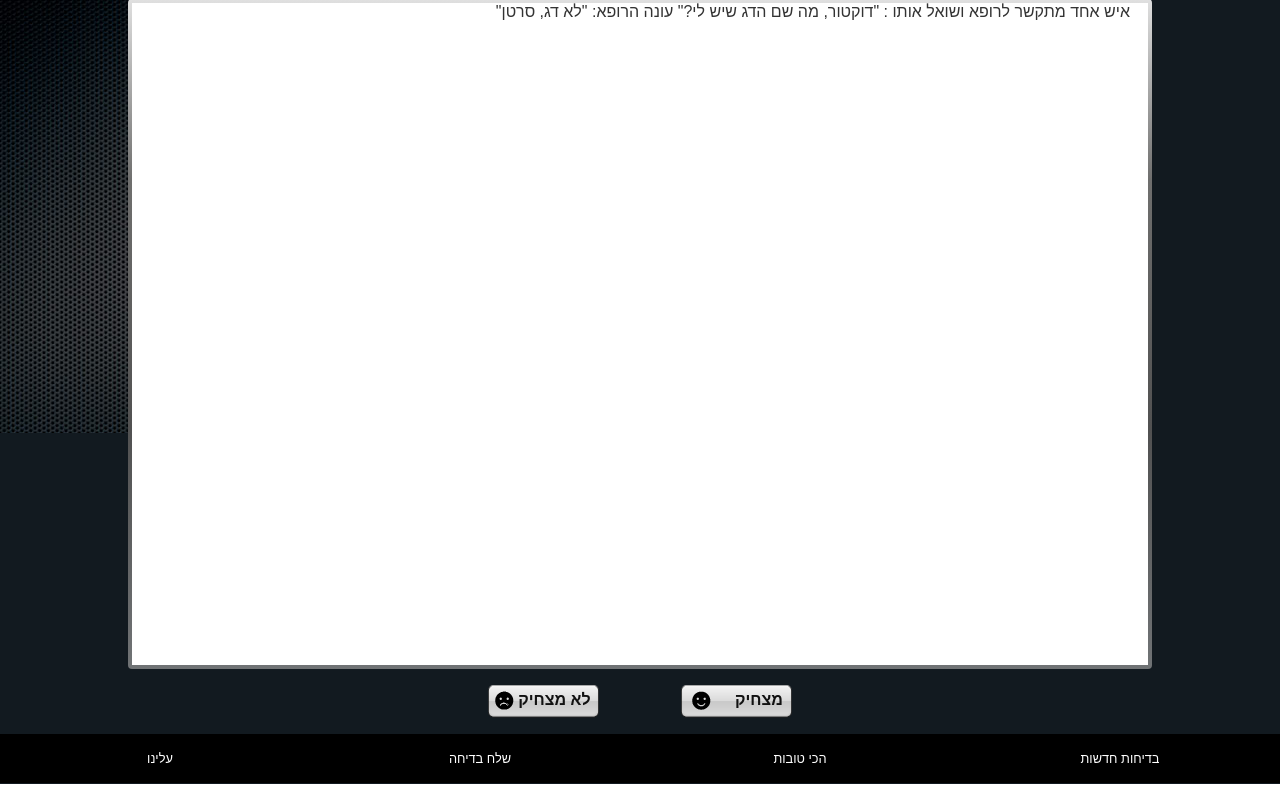
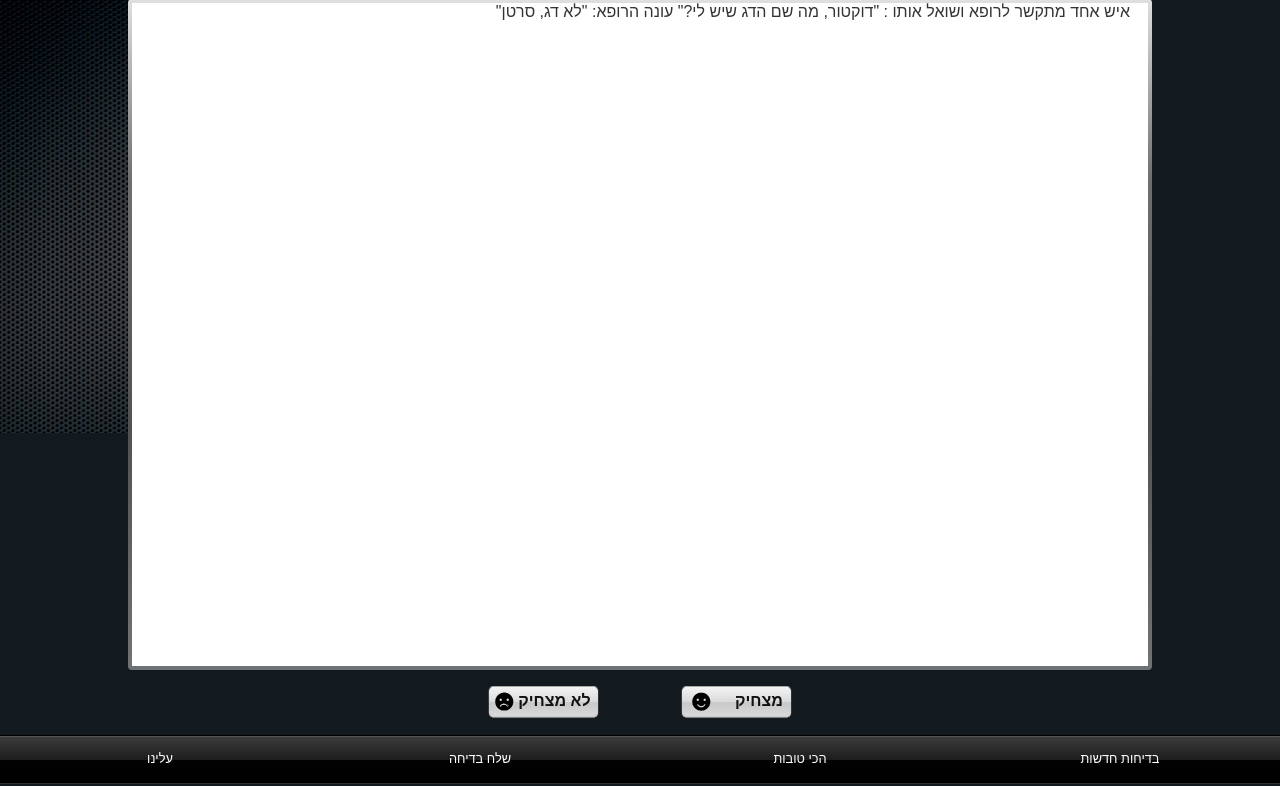
Before and after one commit to RonnyO/Really-Good-Jokes, a PHP site: page /index.html in a window 1280 px wide. Shown: the part 16-802 px from the top of the page. Run offline with PHP 8.4, Linux system fonts and the light colour scheme.

Commit message:
Bottom bar gradient

```diff
--- a/public_html/app.css
+++ b/public_html/app.css
@@ -81,11 +81,11 @@ a {
 
 /* Vote buttons */
 .voting {
-	width: 114px;
+	position: absolute;
+	bottom: 48px;
 	width: 100%;
 	z-index: 10;
-	position: absolute;
-	bottom: 50px;
+	border-bottom: 1px solid #000;
 	text-align: center;
 }
 
@@ -111,20 +111,27 @@ a {
 	background-position: -115px -148px;
 }
 
+/* Bottom Bar */
 nav {
 	display: block;
-	height: 50px;
-	width: 100%;
 	position: absolute;
 	bottom: 0;
+	width: 100%;
+	height: 46px;
+	border-width: 1px 0;
+	border-style: solid;
+	border-color: #545454 #545454 #2d3033;
+	background: #000;
+	background: -moz-linear-gradient(top, #3B3B3B 0%, #1D1D1D 50%, #020202 51%, #000000 100%);
+	background: -webkit-gradient(linear, left top, left bottom, color-stop(0%,#3B3B3B), color-stop(50%,#1D1D1D), color-stop(51%,#020202), color-stop(100%,#000000));
+	filter: progid:DXImageTransform.Microsoft.gradient( startColorstr='#3B3B3B', endColorstr='#000000',GradientType=0 );
 }
 
 nav a {
 	float: right;
 	width: 25%;
 	height:49px;
-	line-height: 49px;
-	background: #000;
+	line-height: 44px;
 	color: #FFF;
 	font-size: 80%;
 	white-space: normal;
```
